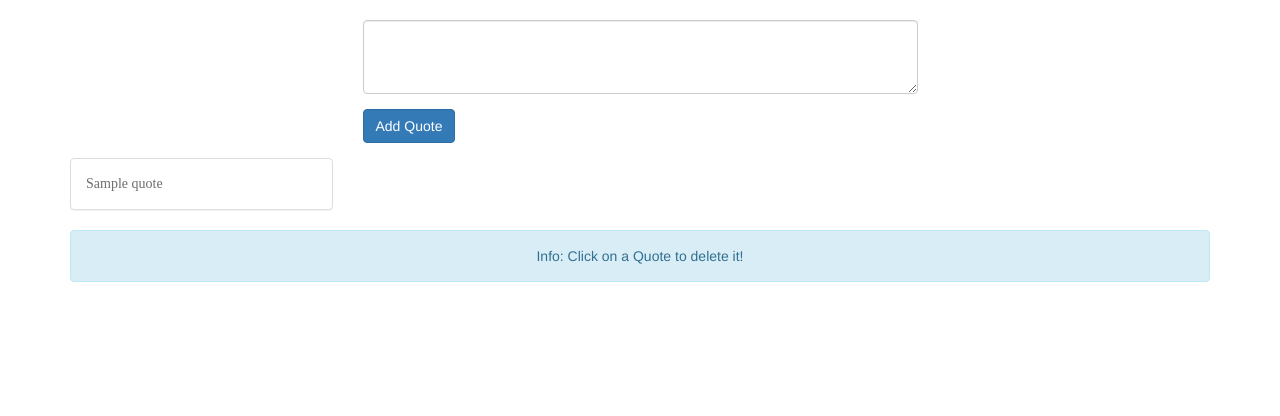
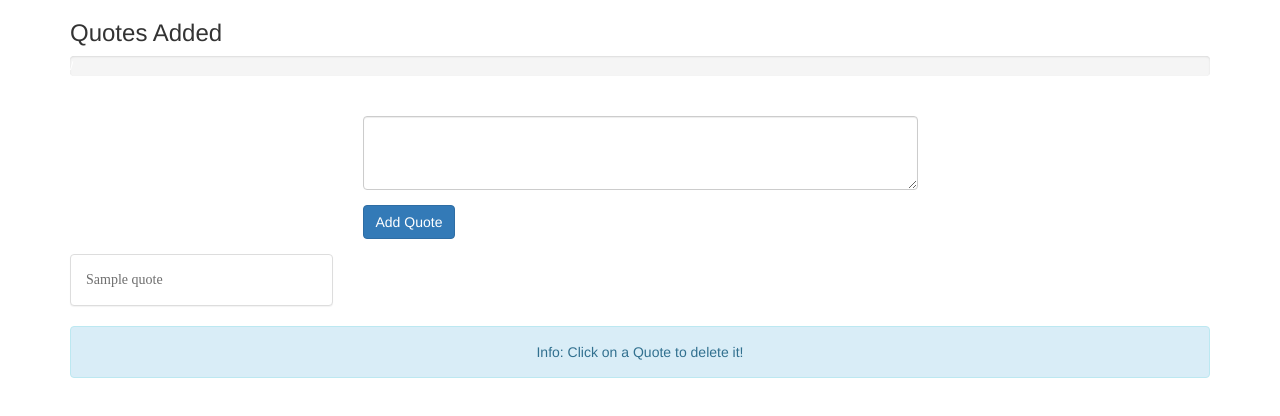
Before and after one commit to bufface/u-ms-vue, a Vue app in the folder quotes/: page / in a window 1280 px wide. Shown: the top 416 px of the page. Built offline with nearby package versions, Linux system fonts and the light colour scheme; a web font is replaced by a local one.

Commit message:
10. Controlling Quotes with a Progress Bar

```diff
--- a/quotes/src/App.vue
+++ b/quotes/src/App.vue
@@ -1,5 +1,6 @@
 <template>
   <div class="container">
+    <app-header></app-header>
     <app-new-quote @quoteAdded="addQuote"></app-new-quote>
     <app-quote-grid @quoteDeleted="quoteDeleted" :quotes="quotes"></app-quote-grid>
     <div class="row">
@@ -15,6 +16,7 @@
 <script>
 import QuoteGrid from './components/QuoteGrid.vue'
 import NewQuote from './components/NewQuote.vue'
+import Header from './components/Header.vue'
 
 export default {
   data() {
@@ -25,7 +27,8 @@
   },
   components: {
     appQuoteGrid: QuoteGrid,
-    appNewQuote: NewQuote
+    appNewQuote: NewQuote,
+    appHeader: Header
   },
   methods: {
     addQuote(quote) {
--- /dev/null
+++ b/quotes/src/components/Header.vue
@@ -0,0 +1,31 @@
+<template>
+  <div class="row">
+    <div class="col-sm-12">
+      <h3>Quotes Added</h3>
+      <div class="progress">
+        <div class="progress">
+          <div
+            class="progress-bar"
+            role="progressbar"
+            aria-valuenow="60"
+            aria-valuemin="0"
+            aria-valuemax="100"
+            :style="{ width: (quoteCount / maxQuotes) * 100 + '%' }"
+          >
+            {{ quoteCount }} / {{ maxQuotes }}
+          </div>
+        </div>
+      </div>
+    </div>
+  </div>
+</template>
+
+<script>
+export default {
+  props: ['quoteCount', 'maxQuotes']
+}
+</script>
+
+<style>
+
+</style>
```
